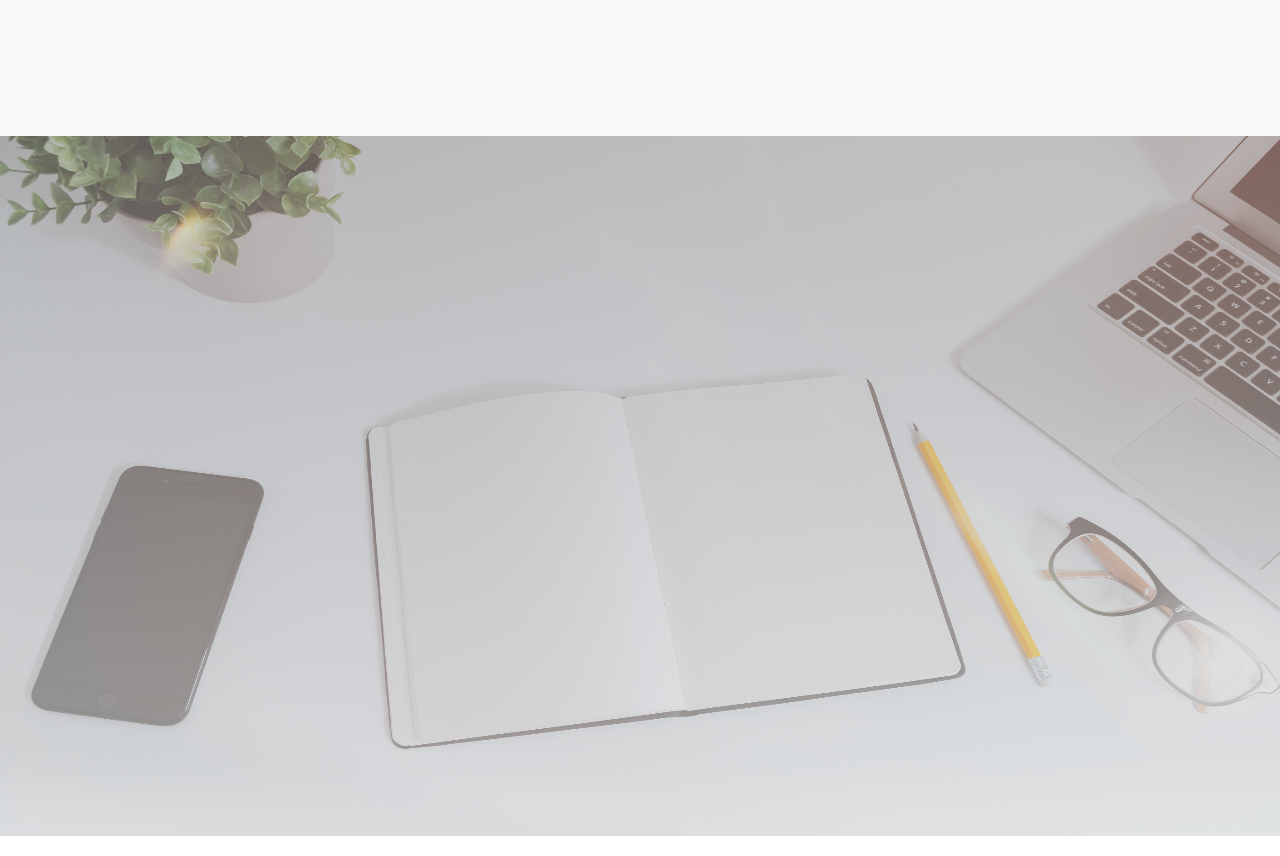
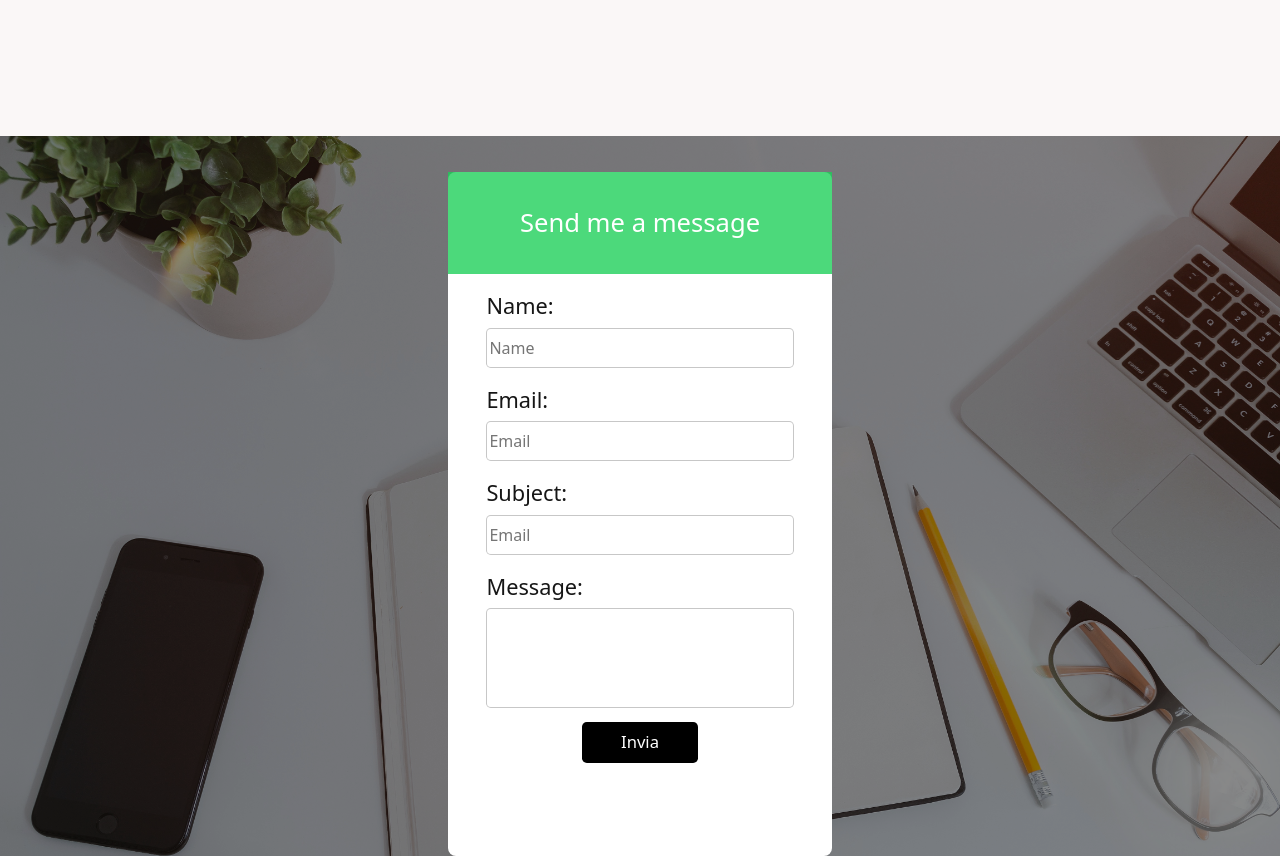
Before and after one commit to RiccioMarrone/portfoglio, a React (Vite) app: page / in a window 1280 px wide. Shown: the part 1880-2736 px from the top of the page. Built offline with nearby package versions, Linux system fonts and the light colour scheme.

Commit message:
modifica

```diff
--- a/package.json
+++ b/package.json
@@ -11,6 +11,7 @@
   },
   "dependencies": {
     "bootstrap": "^5.3.1",
+    "emailjs-com": "^3.2.0",
     "framer-motion": "^10.16.4",
     "react": "^18.2.0",
     "react-dom": "^18.2.0",
--- a/src/atom/Contact.jsx
+++ b/src/atom/Contact.jsx
@@ -1,8 +1,46 @@
 import React from 'react'
 
 const Contact = () => {
+
+  const sendEmail = (e) =>{
+    e.preventDefault();
+
+    emailjs.sendForm('gmail', 'template_ldpotwv', e.target, 'SOYa_6Dcg40F0KWqiIv9q')
+      .then((result) => {
+          console.log(result.text);
+      }, (error) => {
+          console.log(error.text);
+      });
+      e.target.reset();
+      console.log("mandata")
+
+  }
   return (
-    <div className='container_footer'></div>
+    <div className='container_footer'>
+      <div className='box_form'>
+
+        <p>Send me a message</p>
+        <form className='form' onSubmit={sendEmail}>
+          <div className='form--name'>
+            <label >Name:</label>
+            <input type = "text" placeholder='Name' name = "name"/>
+          </div>
+          <div className='form--email'>
+            <label >Email:</label>
+            <input type = "email" placeholder='Email' name = "email"/>
+          </div>
+          <div className='form--email'>
+            <label >Subject:</label>
+            <input type = "email" placeholder='Email' name = "email"/>
+          </div>
+          <div className='form--message'>
+            <label >Message:</label>
+            <input type = "text"  name = "message"/>
+          </div>
+        </form>
+        <div  type = "submit" className='btn_send'>Invia</div>
+      </div>
+    </div>
   )
 }
 
--- a/src/stili/style.css
+++ b/src/stili/style.css
@@ -483,21 +483,145 @@ aside{
 }
 footer{
     height: auto;
-    background-size: 100% 100%;
+
     object-fit: fill;
-
+    background-size: cover;
     background-image: url("../../img/jeshoots-com-pUAM5hPaCRI-unsplash.jpg");
 }
 
 .container_footer{
     width: 100%;
-    height: auto;
-    min-height: 700px;
-    background-color: red;
-
-    background: linear-gradient(#9b9b9b81, #dadadaab);
+    height: 90vh;
+    min-height: 600px;
+    background-color: rgba(0, 0, 0, 0.466);
     position: relative;
     z-index: 1;
+}
+.box_form{
+    position: relative;
+    background-color: rgb(255, 255, 255);
+    height: 95%;
+    width: 30%;
+    top: 5%;
+    margin: 0 auto;
+    border-radius: 0.5rem;
+    display: flex;
+    flex-direction: column;
+
+}
+.box_form p{
+    text-align: center;
+    font-size: 2vw;
+    height: auto;
+    padding: 2rem;
+    font-weight: 100;
+    background-color: rgba(28, 207, 88, 0.788);
+    color: white;
+}
+.form{
+    display: flex;
+    flex-direction: column;
+    position: relative;
+    width: 80%;
+    margin: 0 auto;
+    gap: 1rem;
+    height: auto;
+
+}
+
+.form p{
+    font-size: 1vw;
+    height: 10vh;
+   ;
+    position: relative;
+}
+
+.form--name{
+    display: flex;
+    flex-direction: column;
+    height: auto;
+    position: relative;
+
+}
+.form--name label{
+    font-size: 1.7vw;
+    color: rgb(22, 22, 22);
+    font-weight: 100;
+    padding-bottom: 0.3rem;
+}
+.form--name input{
+    min-height: 40px;
+    border: none;
+    border-radius: 0.3rem;
+    background-color: rgb(255, 255, 255);
+    border: 1px solid rgba(0, 0, 0, 0.219);
+
+}
+
+.form--email{
+    display: flex;
+    flex-direction: column;
+    height: auto;
+    position: relative;
+
+}
+.form--email label{
+    font-size: 1.7vw;
+    color: rgb(22, 22, 22);
+    font-weight: 100;
+    padding-bottom: 0.3rem;
+}
+.form--email input{
+    min-height: 40px;
+    border: none;
+    border-radius: 0.3rem;
+    background-color: rgb(255, 255, 255);
+    border: 1px solid rgba(0, 0, 0, 0.219);
+
+}
+
+.form--message{
+    display: flex;
+    flex-direction: column;
+    height: auto;
+    position: relative;
+
+}
+.form--message label{
+    font-size: 1.7vw;
+    color: rgb(22, 22, 22);
+    font-weight: 100;
+    padding-bottom: 0.3rem;
+}
+.form--message input{
+    min-height: 100px;
+    border: none;
+    border-radius: 0.3rem;
+    background-color: rgb(255, 255, 255);
+    border: 1px solid rgba(0, 0, 0, 0.219);
+}
+
+.btn_send{
+    background-color: black;
+    color: white;
+    font-size: 1.3vw;
+    border-radius: 0.3rem;
+    width: 30%;
+    margin: 0 auto;
+    height: auto;
+    text-align: center;
+    padding: 0.5rem;
+    position: relative;
+    font-weight: 200;
+    top:2%;
+    transition: all 1s cubic-bezier(0.075, 0.82, 0.165, 1);
+}
+.btn_send:hover{
+    background-color: white;
+    border: 1px solid rgba(0, 0, 0, 0.849);
+    color: black;
+
+
 }
 /*******Media Query**/
 
@@ -742,6 +866,35 @@ footer{
         margin: auto 0;
         position: relative;
     }
+    .container_footer{
+        height: auto;
+        position: relative;
+
+
+    }
+    .box_form{
+        width: 70%;
+        height: auto;
+        position: relative;
+
+
+    }
+    .box_form p{
+        font-size: 6vw;
+    }
+    .form--name label{
+        font-size: 5vw;
+    }
+    .form--email label{
+        font-size: 5vw;
+    }
+    .form--message label{
+        font-size: 5vw;
+    }
+    .btn_send{
+        top:0;
+        font-size: 3vw;
+    }
 
 }
 
```
Also changed, not shown: 1 other file (tests, documents, lock files or other folders).
